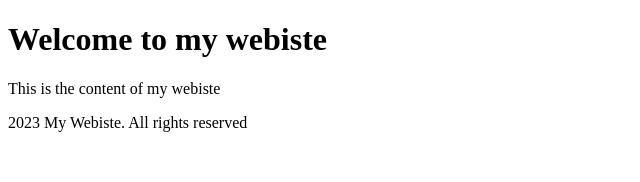
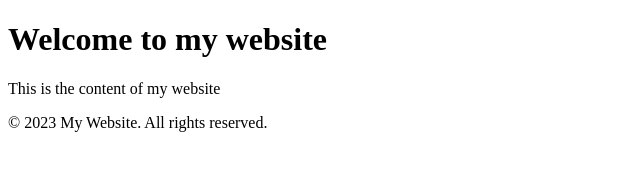
Before and after one commit to acciojob/page-layout-PavanTejaReddy1, a React app: page / in a window 1280 px wide. Shown: the top 182 px of the page, without its empty margins (0-640 px from the left). Built offline with nearby package versions, Linux system fonts and the light colour scheme.

Commit message:
Fix typos in App.js for website text

```diff
--- a/src/components/App.js
+++ b/src/components/App.js
@@ -6,9 +6,12 @@
 const App = () => {
   return (
     <div>
-      <PageLayout header={<h1>Welcome to my webiste</h1>} footer={<p>2023 My Webiste. All rights reserved</p>}>
-      <p>This is the content of my webiste </p>
-      </PageLayout>
+    <PageLayout
+    header={<h1>Welcome to my website</h1>}
+      footer={<p>© 2023 My Website. All rights reserved.</p>}
+        >
+        <p>This is the content of my website</p>
+        </PageLayout>
     </div>
   )
 }
```
